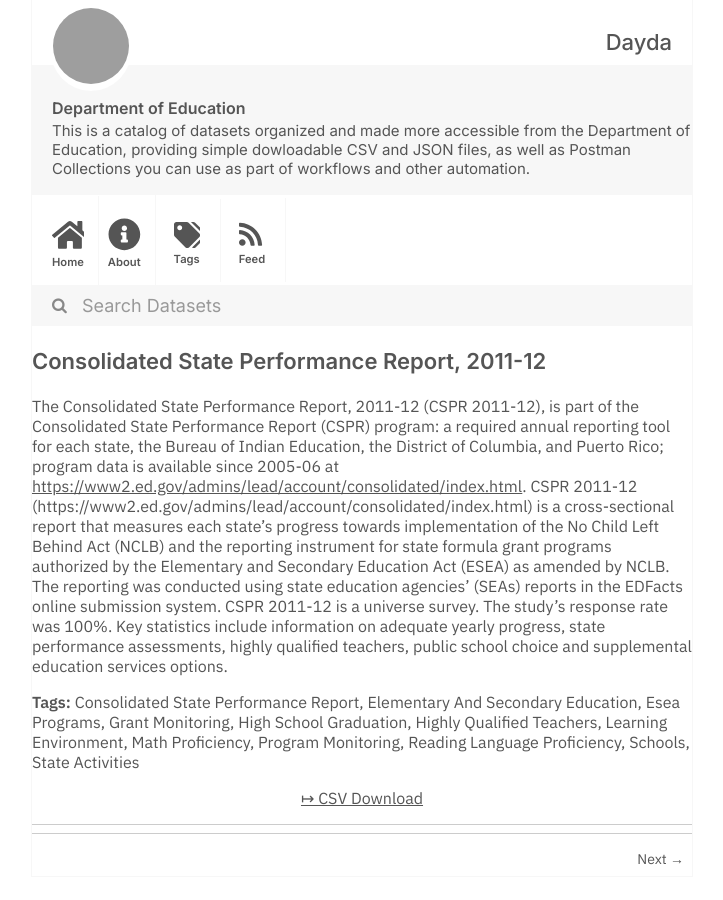
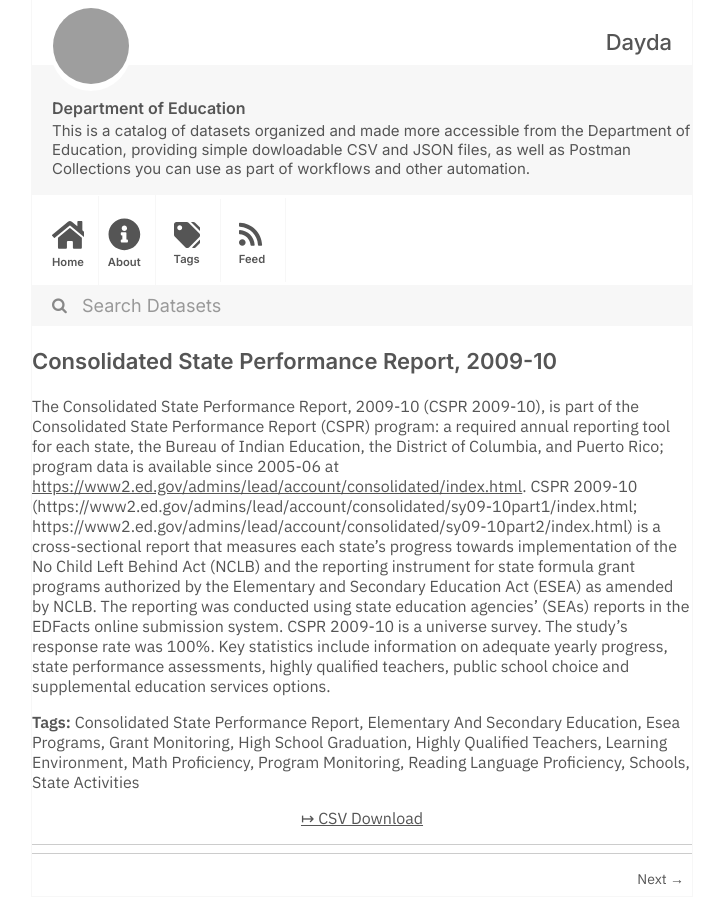
Before and after one commit to dayda-entities/department-of-education, a Jekyll site: the page built from _posts/2020-11-10-consolidated-state-performance.md, in a window 1280 px wide, cut to the strip 0-900 px from the top of the page. Shown: the whole strip, without its empty margins (278-1001 px from the left). Built offline with Jekyll 4.4.1, drawn with Linux system fonts in a browser that asks for light colours; grey boxes are pictures that could not be loaded.

Commit message:
Publish Data

```diff
--- a/_posts/2020-11-10-consolidated-state-performance.md
+++ b/_posts/2020-11-10-consolidated-state-performance.md
@@ -1,7 +1,7 @@
 ---
-title: 'Consolidated State Performance Report, 2011-12'
-created: '2020-11-10T16:21:44.266831'
-modified: '2020-11-10T16:21:44.266838'
+title: 'Consolidated State Performance Report, 2009-10'
+created: '2020-11-10T16:21:42.782983'
+modified: '2020-11-10T16:21:42.782990'
 state: active
 type: dataset
 tags:
@@ -19,9 +19,9 @@ tags:
   - State Activities
 groups: []
 csv_url: >-
-  https://inventory.data.gov/dataset/cee9d558-313f-41f7-8955-1d6e4df3a2dc/resource/0f696b5b-129c-4a83-93af-662f5f8162f4/download/userssharedsdfachvmntrsltsstateassmtsmathssy201112.csv
+  https://inventory.data.gov/dataset/24675c4c-b470-4c34-94d5-02fe9a661767/resource/c733eb3a-4c39-4b3a-8b19-44fb0334001a/download/userssharedsdfachvmntrsltsstateassmtsmathssy200910.csv
 json_url: ''
 layout: post
 
 ---
-The Consolidated State Performance Report, 2011-12 (CSPR 2011-12), is part of the Consolidated State Performance Report (CSPR) program: a required annual reporting tool for each state, the Bureau of Indian Education, the District of Columbia, and Puerto Rico; program data is available since 2005-06 at <https://www2.ed.gov/admins/lead/account/consolidated/index.html>. CSPR 2011-12 (https://www2.ed.gov/admins/lead/account/consolidated/index.html) is a cross-sectional report that measures each state's progress towards implementation of the No Child Left Behind Act (NCLB) and the reporting instrument for state formula grant programs authorized by the Elementary and Secondary Education Act (ESEA) as amended by NCLB. The reporting was conducted using state education agencies' (SEAs) reports in the EDFacts online submission system. CSPR 2011-12 is a universe survey. The study's response rate was 100%. Key statistics include information on adequate yearly progress, state performance assessments, highly qualified teachers, public school choice and supplemental education services options.
+The Consolidated State Performance Report, 2009-10 (CSPR 2009-10), is part of the Consolidated State Performance Report (CSPR) program: a required annual reporting tool for each state, the Bureau of Indian Education, the District of Columbia, and Puerto Rico; program data is available since 2005-06 at <https://www2.ed.gov/admins/lead/account/consolidated/index.html>. CSPR 2009-10 (https://www2.ed.gov/admins/lead/account/consolidated/sy09-10part1/index.html; https://www2.ed.gov/admins/lead/account/consolidated/sy09-10part2/index.html) is a cross-sectional report that measures each state's progress towards implementation of the No Child Left Behind Act (NCLB) and the reporting instrument for state formula grant programs authorized by the Elementary and Secondary Education Act (ESEA) as amended by NCLB. The reporting was conducted using state education agencies' (SEAs) reports in the EDFacts online submission system. CSPR 2009-10 is a universe survey. The study's response rate was 100%.  Key statistics include information on adequate yearly progress, state performance assessments, highly qualified teachers, public school choice and supplemental education services options.
```
